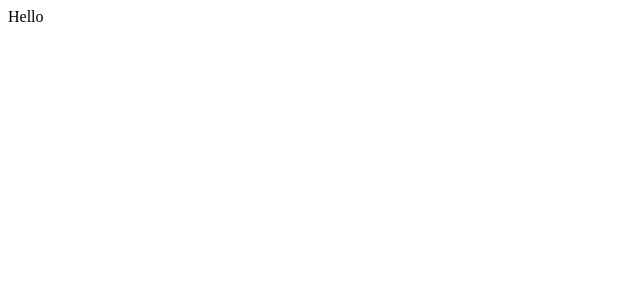
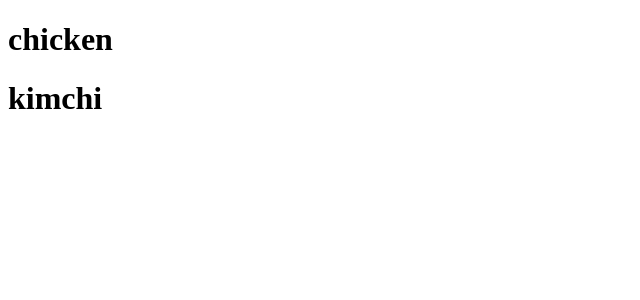
Before and after one commit to hojncode/movie-list-app, a React (Create React App) app: page / in a window 1280 px wide. Shown: the top 300 px of the page, without its empty margins (0-640 px from the left). Built offline with nearby package versions, Linux system fonts and the light colour scheme.

Commit message:
Props 비구조화할당으로 받기

```diff
--- a/src/App.js
+++ b/src/App.js
@@ -1,5 +1,19 @@
+function Food({ fav }) {
+  // {fav}는 props.fav 와 같다 = es6 문법.비구조화 할당
+  return (
+    <>
+      <h1>{fav}</h1>
+    </>
+  );
+}
+
 function App() {
-  return <div className="App">Hello</div>;
+  return (
+    <div>
+      <Food fav="chicken" />
+      <Food fav="kimchi" />
+    </div>
+  );
 }
 
 export default App;
```
